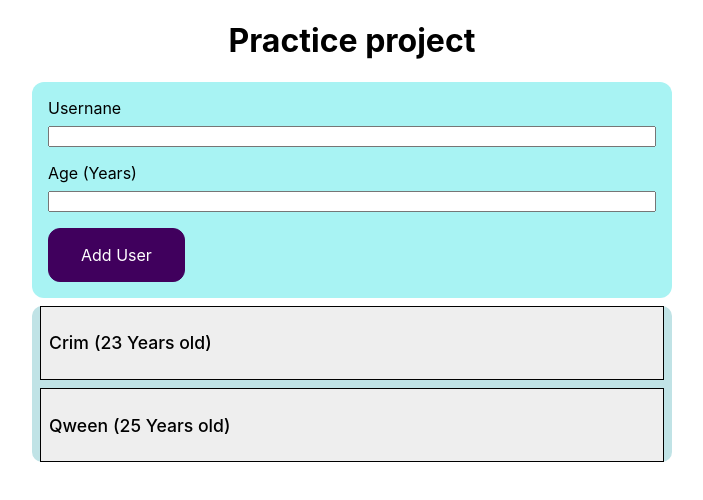
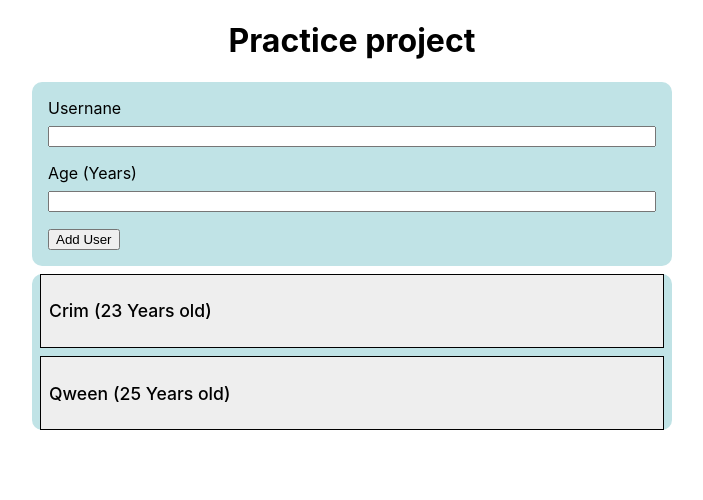
Before and after one commit to kinly19/Practice-Project-Adding-new-users, a React (Create React App) app: page / in a window 1280 px wide. Shown: the top 500 px of the page, without its empty margins (288-991 px from the left). Built offline with nearby package versions, Linux system fonts and the light colour scheme.

Commit message:
NewUser.js import and use of Card component

```diff
--- a/src/components/NewUser/NewUser.js
+++ b/src/components/NewUser/NewUser.js
@@ -1,5 +1,6 @@
 import UserForm from './UserForm';
 import './NewUser.scss';
+import Card from '../UI/Card';
 
 const NewUser = ({onAddNewUser}) => {
 
@@ -14,9 +15,9 @@ const NewUser = ({onAddNewUser}) => {
     }
 
   return (
-    <div className="new-user">
+    <Card className="new-user">
       <UserForm onSaveUserData={onSaveUserDataHandler}/>
-    </div>
+    </Card>
   );
 };
 
```
